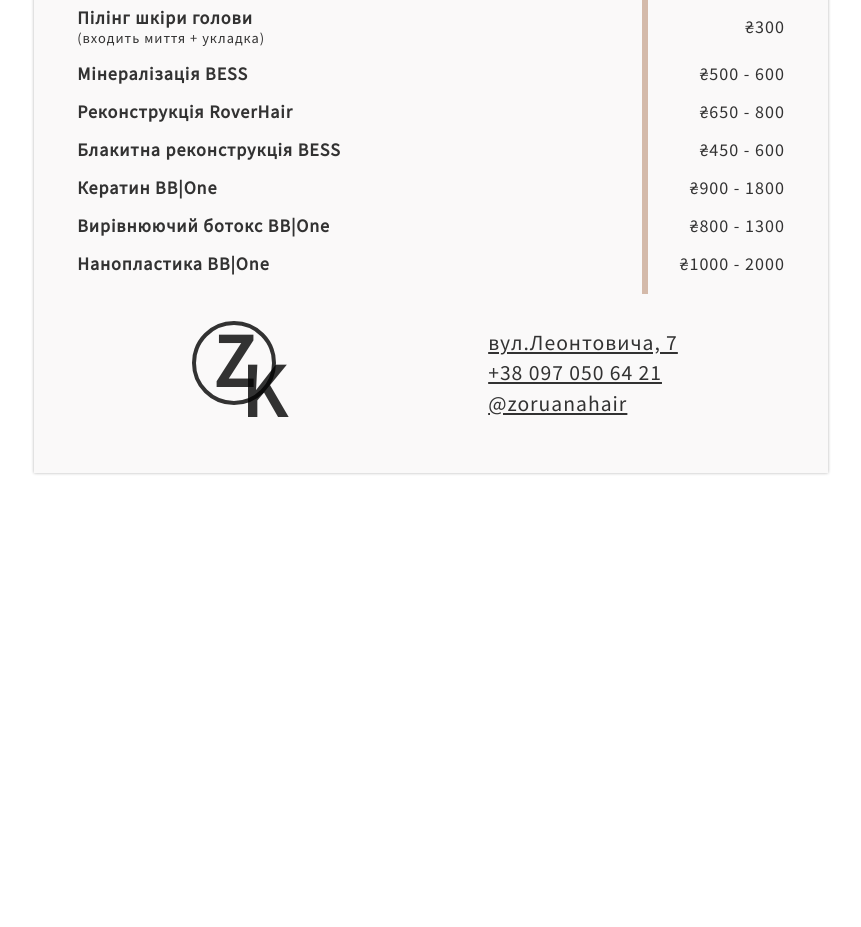
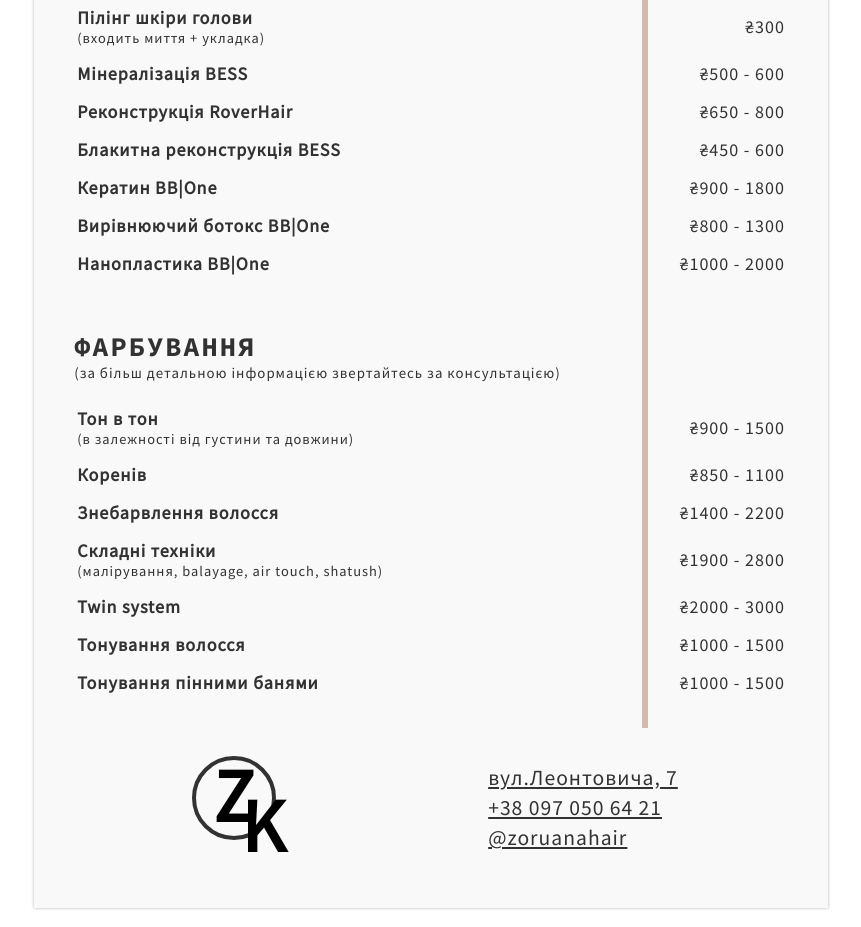
Before and after one commit to mkozak0108/zoryanahair, a plain HTML site: page index.html in a window 1280 px wide. Shown: the part 668-1595 px from the top of the page, without its empty margins (209-1070 px from the left). Before the commit the page ends 1160 px from the top, so only its background shows below. Drawn offline with Linux system fonts and the light colour scheme.

Commit message:
add another section

```diff
--- a/index.html
+++ b/index.html
@@ -20,12 +20,12 @@
       font-family: 'Source Sans Pro', sans-serif;
       font-size: 18px;
       width: 21cm;
-      height: 29.7cm;
+      min-height: 29.7cm;
       margin: 0.5cm auto;
       box-shadow: 0 0 3px rgba(0,0,0,0.3);
       background-color: #faf9f9;
       color: rgba(0,0,0,0.8);
-      padding: 20px 40px;
+      padding: 20px 40px 200px 40px;
       box-sizing: border-box;
       position: relative;
       letter-spacing: 1px;
@@ -37,10 +37,14 @@
       display: block;
     }
 
-    h1, h2 {
+    .header {
       font-family: 'Source Code Pro', monospace;
       text-transform: uppercase;
       letter-spacing: 2px;
+    }
+
+    h2 small {
+      font-size: 0.55em;
     }
 
     h1 {
@@ -53,6 +57,7 @@
       font-size: 75px;
       position: relative;
       display: inline-block;
+      color: black;
     }
 
     .z {
@@ -112,9 +117,9 @@
     .line {
       width: 6px;
       position: absolute;
-      top: 18%;
+      top: 200px;
       right: 180px;
-      height: 66%;
+      height: calc(100% - 380px);
       background: #cbab96;
       opacity: 0.8;
     }
@@ -153,7 +158,6 @@
         width: 100%;
         margin: 0;
         min-height: 100vh;
-        height: 29.7cm;
       }
     }
 
@@ -163,17 +167,15 @@
       }
 
       .line {
-        top: 12%;
         right: 230px;
-        height: 66%;
       }
     }
   </style>
 </head>
 <body>
-  <h1>Прайс Лист</h1>
+  <h1 class="header">Прайс Лист</h1>
 
-  <h2>Стрижки і укладки</h2>
+  <h2 class="header">Стрижки і укладки</h2>
 
   <div class="line"></div>
   <table>
@@ -203,7 +205,7 @@
     </tr>
   </table>
 
-  <h2>Процедури для волосся</h2>
+  <h2 class="header">Процедури для волосся</h2>
   <table>
     <tr>
       <td>Пілінг шкіри голови <small>(входить миття + укладка)</small></td>
@@ -235,6 +237,41 @@
     </tr>
   </table>
 
+  <h2>
+    <div class="header">Фарбування</div>
+    <small>(за більш детальною інформацією звертайтесь за консультацією)</small>
+  </h2>
+  <table>
+    <tr>
+      <td>Тон в тон <small>(в залежності від густини та довжини)</small></td>
+      <td>₴900 - 1500</td>
+    </tr>
+    <tr>
+      <td>Коренів</td>
+      <td>₴850 - 1100</td>
+    </tr>
+    <tr>
+      <td>Знебарвлення волосся</td>
+      <td>₴1400 - 2200</td>
+    </tr>
+    <tr>
+      <td>Складні техніки <small>(малірування, balayage, air touch, shatush)</small></td>
+      <td>₴1900 - 2800</td>
+    </tr>
+    <tr>
+      <td>Twin system</td>
+      <td>₴2000 - 3000</td>
+    </tr>
+    <tr>
+      <td>Тонування волосся</td>
+      <td>₴1000 - 1500</td>
+    </tr>
+    <tr>
+      <td>Тонування пінними банями</td>
+      <td>₴1000 - 1500</td>
+    </tr>
+  </table>
+
   <div class="triangle"></div>
 
   <div class="footer">
```
